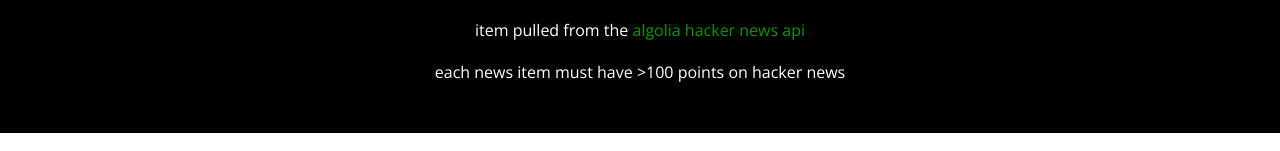
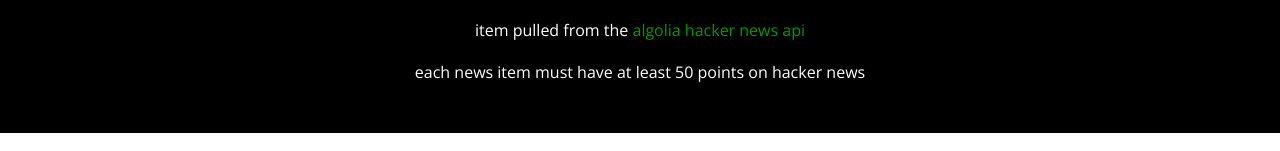
Before and after one commit to joncoded/noosbuzz, a React (Create React App) app: page / in a window 1280 px wide. Shown: the part 549-700 px from the top of the page. Built offline with nearby package versions, Linux system fonts and the light colour scheme; no server answers.

Commit message:
lowering score threshold

```diff
--- a/src/components/Footer.js
+++ b/src/components/Footer.js
@@ -16,7 +16,7 @@ const Footer = ({ config }) => {
           algolia hacker news api<span className="sr-only"> link opens in new tab</span>
         </a>
       </p>
-      <p>each news item must have >100 points on hacker news</p>
+      <p>each news item must have at least 50 points on hacker news</p>
     </>
   )
 }
--- a/src/reducers/context.js
+++ b/src/reducers/context.js
@@ -39,7 +39,7 @@ const AppProvider = ({ children }) => {
     dispatch({ type: HANDLE_PAGE, payload: value })
   }
   useEffect(() => {
-    fetchStories(`${API_ENDPOINT}tags=story&numericFilters=points>=100&query=${state.query}&page=${state.page}`)
+    fetchStories(`${API_ENDPOINT}tags=story&numericFilters=points>=50&query=${state.query}&page=${state.page}`)
   }, [state.query, state.page])
 
   return <AppContext.Provider value={{ ...state, handleSearch, handlePage }}>{children}</AppContext.Provider>
```
